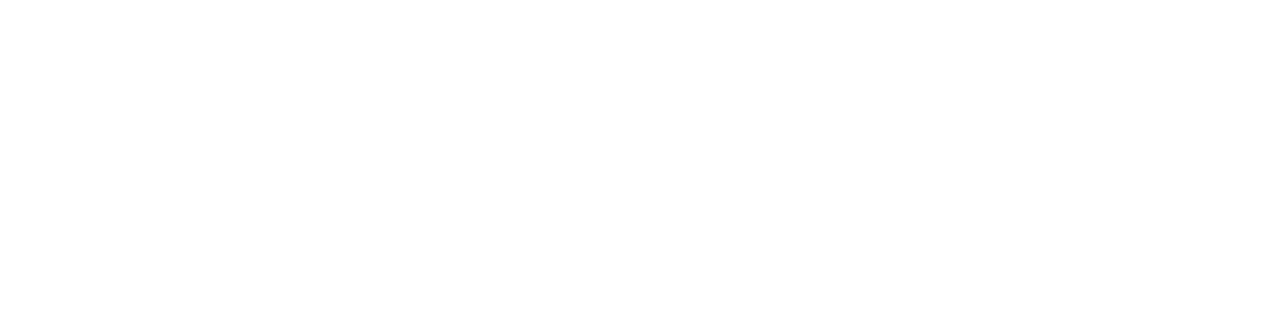
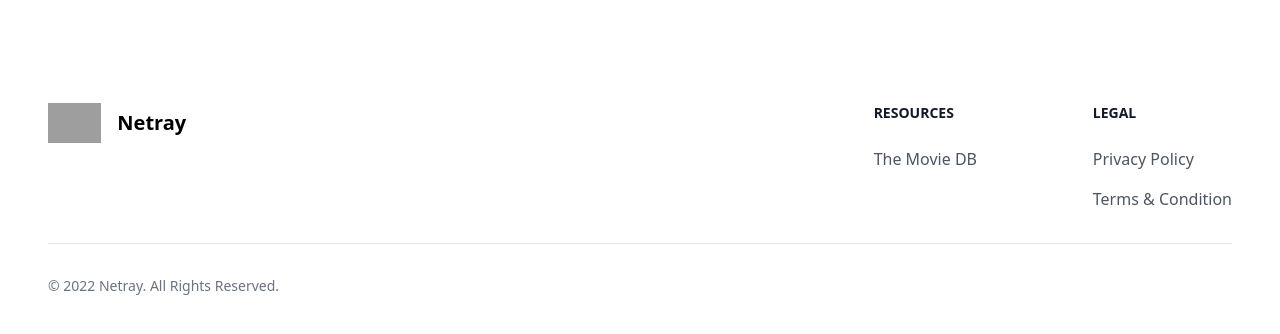
Before and after one commit to Adityarizqi7/manpro-movie, a React (Vite) app: page / in a window 1280 px wide. Shown: the part 1294-1628 px from the top of the page. Before the commit the page ends 1349 px from the top, so only its background shows below. Built offline with nearby package versions, Linux system fonts and the light colour scheme; no server answers; grey boxes are pictures that could not be loaded.

Commit message:
add footer

```diff
--- a/src/components/Footer.jsx
+++ b/src/components/Footer.jsx
@@ -3,6 +3,41 @@
 export default function Footer() {
     return (
         // Kerjain dibawah sini gais
-        <h1></h1>
+        <footer class="p-4 bg-white sm:p-12 dark:bg-gray-800">
+            <div class="md:flex md:justify-between">
+                <div class="mb-6 md:mb-0">
+                    <a href="/" target="_blank" class="flex items-center">
+                        <img src="https://tailwindui.com/img/logos/mark.svg?color=indigo&shade=500" class="mr-4 h-10" alt="FlowBite Logo" />
+                        <span class="self-center text-xl font-semibold whitespace-nowrap dark:text-white">Netray</span>
+                    </a>
+                </div>
+                <div class="grid grid-cols-2 gap-8 sm:gap-20 sm:grid-cols-2">
+                    <div>
+                        <h3 class="mb-6 text-sm font-semibold text-gray-900 uppercase dark:text-white">Resources</h3>
+                        <ul>
+                            <li class="mb-4">
+                                <a href="https://www.themoviedb.org/documentation/api" target="_blank" class="text-gray-600 hover:underline dark:text-gray-400">The Movie DB</a>
+                            </li>
+                        </ul>
+                    </div>
+                    <div>
+                    <h3 class="mb-6 text-sm font-semibold text-gray-900 uppercase dark:text-white">Legal</h3>
+                        <ul>
+                            <li class="mb-4">
+                                <a href="/" target="_blank" class="text-gray-600 hover:underline dark:text-gray-400">Privacy Policy</a>
+                            </li>
+                            <li>
+                                <a href="/" target="_blank" rel="nofollow" class="text-gray-600 hover:underline dark:text-gray-400">Terms & Condition</a>
+                            </li>
+                        </ul>
+                    </div>
+                </div>
+            </div>
+            <hr class="my-6 border-gray-200 sm:mx-auto dark:border-gray-700 lg:my-8" />
+            <div class="flex items-center">
+                <span class="text-sm text-gray-500 sm:text-center dark:text-gray-400">© 2022 <a href="/" target="_blank" class="hover:underline">Netray</a>. All Rights Reserved.
+                </span>
+            </div>
+        </footer>
     )
 }
```
